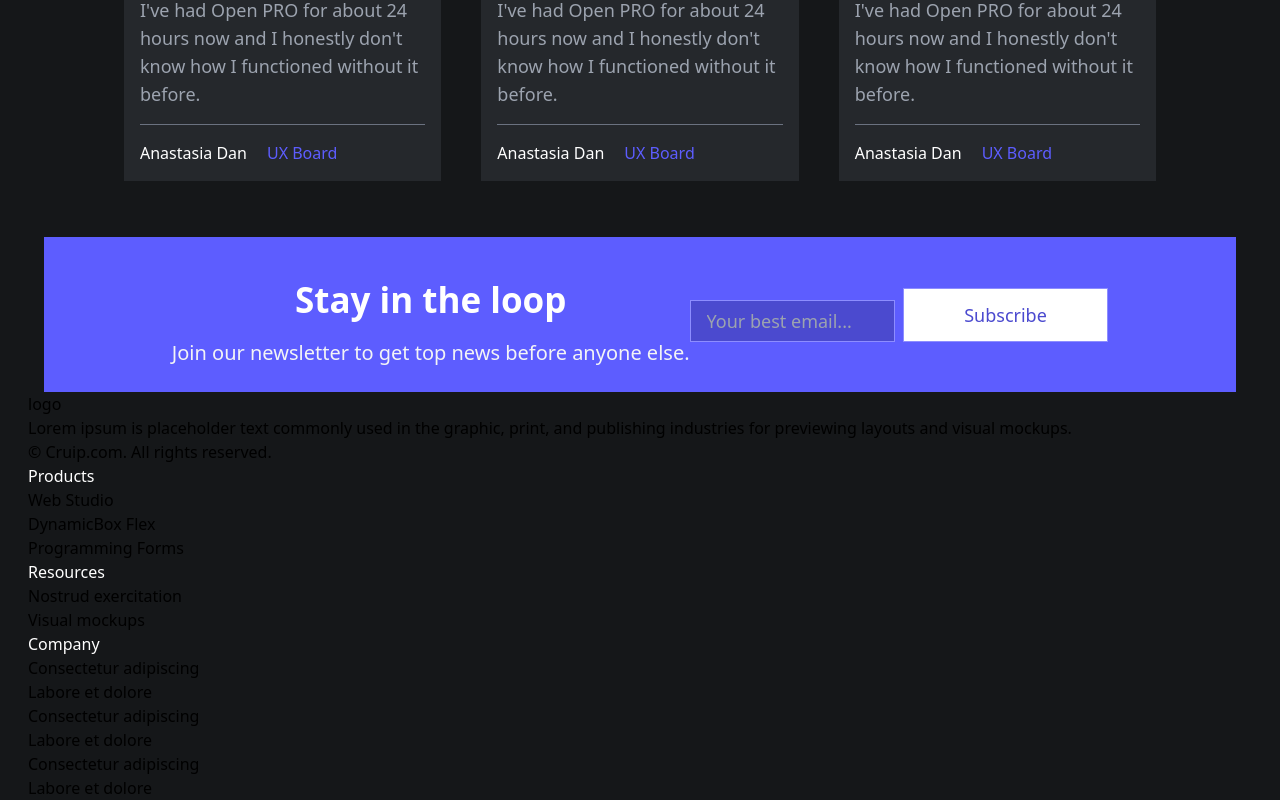
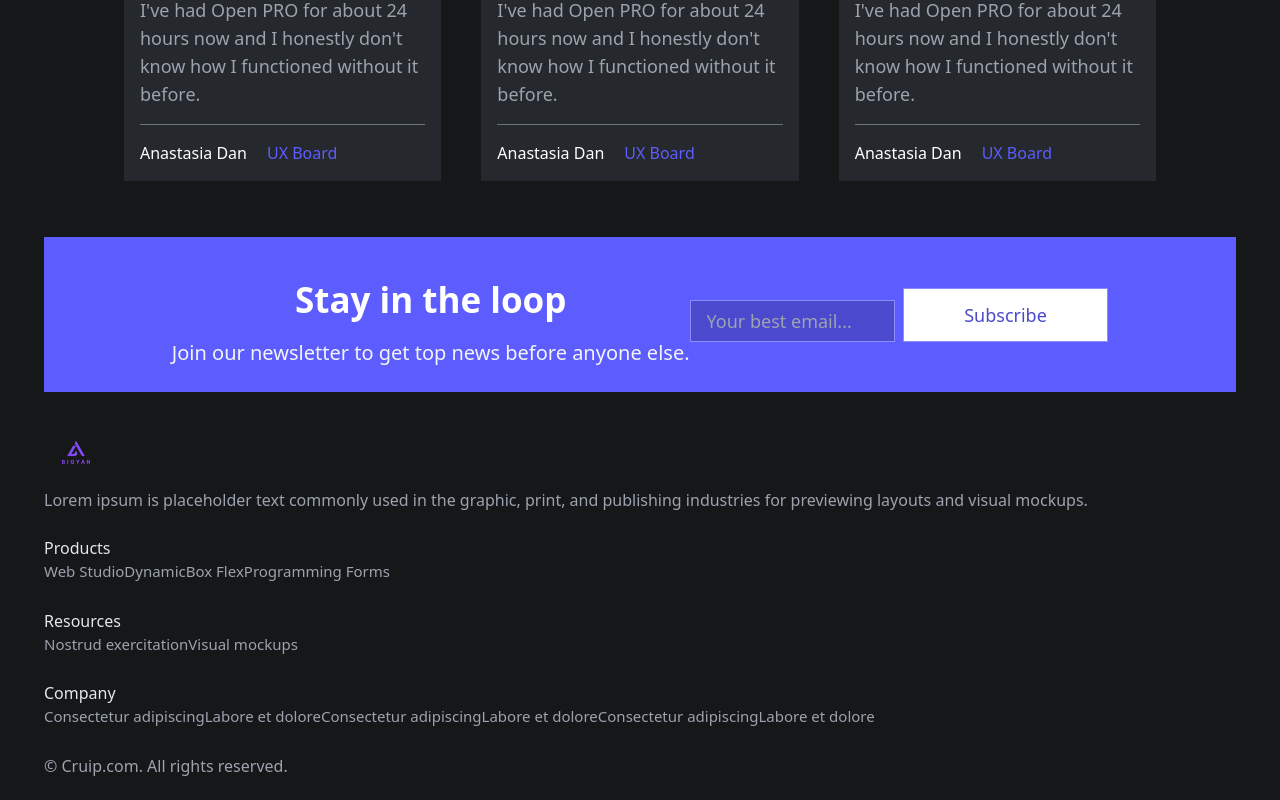
Before and after one commit to bigyan-sapkota/open-pro, a React (Vite) app: page / in a window 1280 px wide. Shown: the part 3772-4572 px from the top of the page. After the commit the page ends 4550 px from the top, so only its background shows below. Built offline with nearby package versions, Linux system fonts and the light colour scheme.

Commit message:
added logo and css to footer

```diff
--- a/src/Components/FooterNavigation.jsx
+++ b/src/Components/FooterNavigation.jsx
@@ -28,10 +28,15 @@ const FooterNavigation = () => {
       <div>
         {data.map((dataItems, i) => (
           <div key={i}>
-            <p className="text-white">{dataItems.category}</p>
-            <div>
+            <p className="text-gray-200 text-base">{dataItems.category}</p>
+            <div className="flex flex-col md:flex-row mb-6">
               {dataItems.items.map((item, j) => (
-                <div key={j}>{item}</div>
+                <div
+                  key={j}
+                  className="text-[15px] text-gray-400 cursor-pointer hover:text-gray-200 mb-0.5"
+                >
+                  {item}
+                </div>
               ))}
             </div>
           </div>
--- a/src/Containers/Footer.jsx
+++ b/src/Containers/Footer.jsx
@@ -1,20 +1,25 @@
 import React from "react";
 import FooterNavigation from "../Components/FooterNavigation";
+import { logo } from "../assets/images/index";
 
 const Footer = () => {
   return (
-    <div>
+    <div className="px-4 mt-8">
       <div>
-        <div>logo</div>
-        <p>
+        <div className="w-22">
+          <img src={logo} className="w-16 mt-2" />
+        </div>
+        <p className="text-gray-400 text-base mb-6">
           Lorem ipsum is placeholder text commonly used in the graphic, print,
           and publishing industries for previewing layouts and visual mockups.
         </p>
-        <p>© Cruip.com. All rights reserved.</p>
       </div>
       <div>
         <FooterNavigation />
       </div>
+      <p className="text-gray-400 text-base">
+        © Cruip.com. All rights reserved.
+      </p>
     </div>
   );
 };
--- a/src/Containers/Navbar.jsx
+++ b/src/Containers/Navbar.jsx
@@ -7,14 +7,6 @@ import Signinout from "../Components/SignInOut";
 const Navbar = () => {
   const [showButton, setShowButton] = useState(false);
 
-  const [deviceSize, setDeviceSize] = useState();
-
-  const resizeHandler = () => {
-    setDeviceSize(window.innerWidth);
-    if (deviceSize >= 768) {
-      setShowButton(true);
-    }
-  };
   return (
     <div className="relative">
       <div className="flex items-center justify-between">
```
